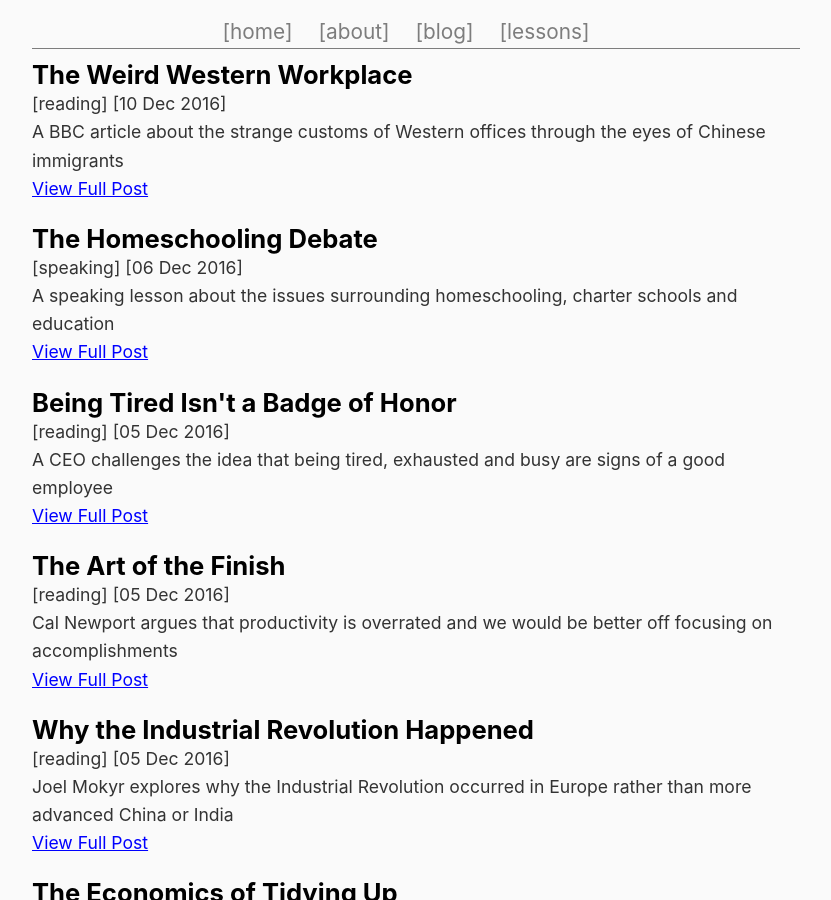
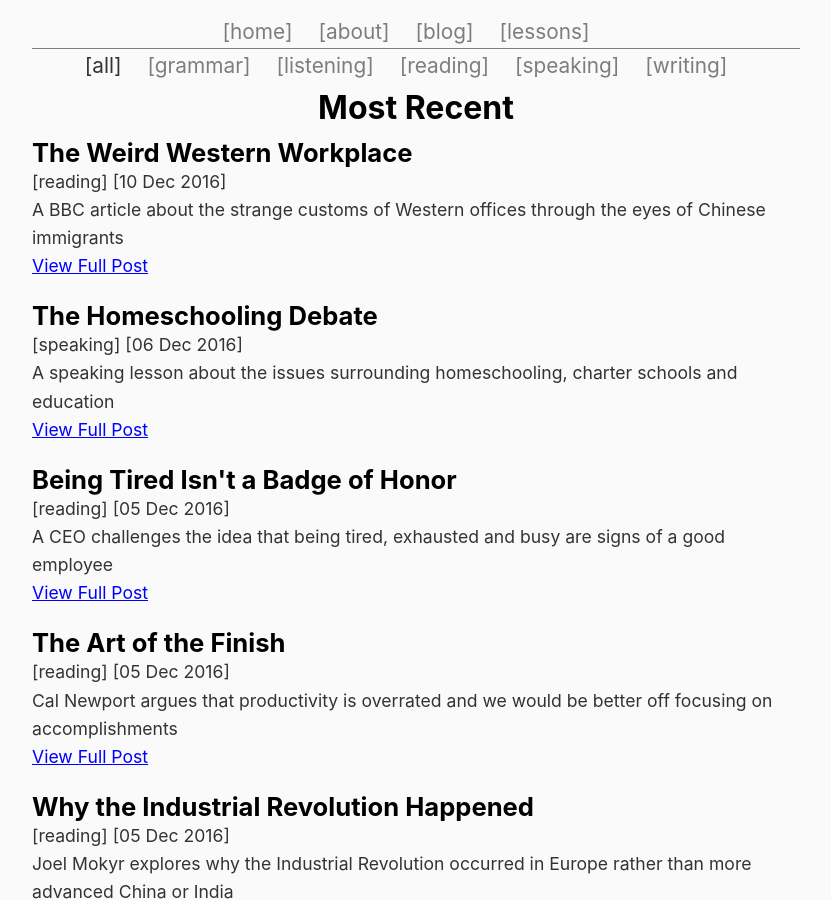
Before and after one commit to ZeroDeth/derekkedziora.github.io, a Jekyll site: the page built from pages/lessons-index.html, in a window 1280 px wide and 900 px high. Shown: the whole window, without its empty margins (224-1055 px from the left). Built offline with Jekyll 4.4.1, drawn with Linux system fonts in a browser that asks for light colours.

Commit message:
menu bar

```diff
--- a/pages/lessons-index.html
+++ b/pages/lessons-index.html
@@ -3,6 +3,18 @@ layout: default
 title: Lessons
 permalink: /lessons/
 ---
+    <nav>
+<ul id='lesson-type-bar'>
+<li>[all]</li>
+<li><a href="/lessons/grammar/">[grammar]</a></li>
+<li><a href="/lessons/listening/">[listening]</a></li>
+<li><a href="/lessons/reading/">[reading]</a></li>
+<li><a href="/lessons/speaking/">[speaking]</a></li>
+<li><a href="/lessons/writing/">[writing]</a></li>
+</ul>
+    </nav>
+<h1 class='lesson-title'>Most Recent</h1>
+
 {% for post in site.categories.lesson limit: 20 %}
 
     {% include lesson-listing.html %}
```
